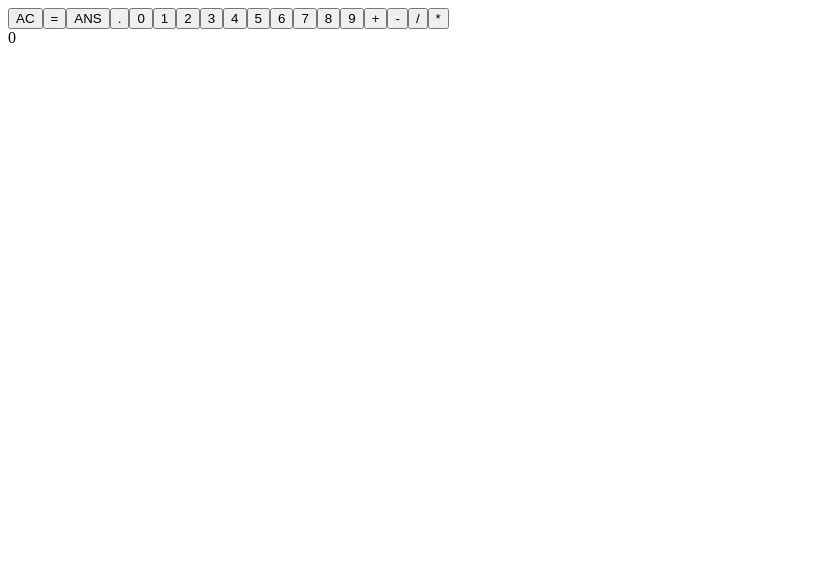
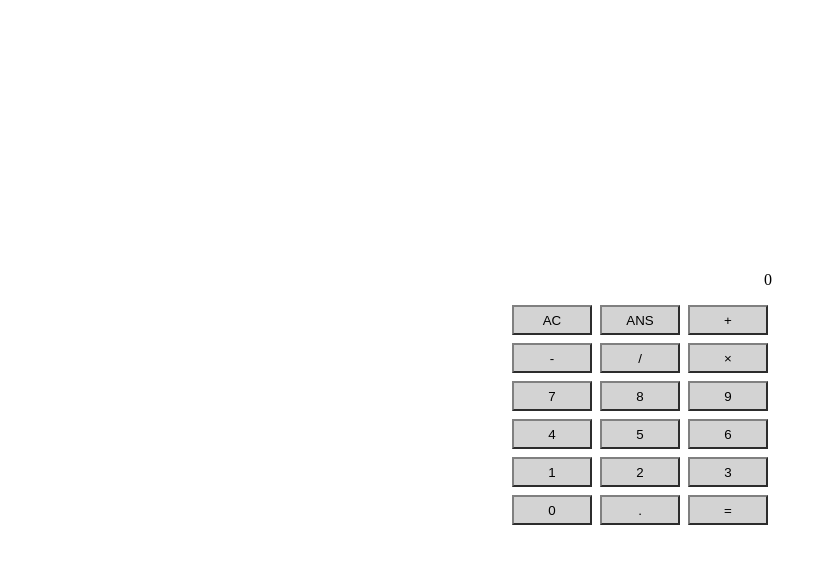
Before and after one commit to choilmto/fcc-Calculator, a plain HTML site: page index.html in a window 1280 px wide. Shown: the whole page, without its empty margins (0-827 px from the left). Drawn offline with Linux system fonts and the light colour scheme.

Commit message:
Implement CSS.

```diff
--- a/index.html
+++ b/index.html
@@ -1,17 +1,19 @@
 <html>
 <head>
 </head>
-
+  <link rel="stylesheet" type="text/css" href="styling.css">
 <body>
 
-<div id="app">
-  <button-draw
-    v-for="input in inputs"
-    v-bind:content="input.content"
-    v-on:press="respondToInput(input)"
-  ></button-draw>
-  <div id="display">
-    {{display}}
+<div class="outer-div">
+  <div id="app" class="calculator-housing">
+    <div id="display" class="calculator-display">
+      {{display}}
+    </div>
+    <button-draw
+      v-for="input in inputs"
+      v-bind:content="input.content"
+      v-on:press="respondToInput(input)"
+    ></button-draw>
   </div>
 </div>
 
--- a/main.js
+++ b/main.js
@@ -1,8 +1,12 @@
+/*To extend the operators available in the calculator,
+  add a key-pair value in operatorSet.
+  eg. "log": Math.log()
+*/
 const operatorSet = {
   "+": "+",
   "-": "-",
   "/": "/",
-  "*": "*"
+  "\u00D7": "*"
 };
 
 class FloatObject {
@@ -17,6 +21,9 @@ class OperatorObject {
     this.displayPart = operator;
   }
 }
+/*In the future, I might want to implement an ErrorClass instead of using
+  a FloatObject.
+*/
 
 const appendAnswer = (tokens, answer, isWaitingForFirstInputAfterEquals) => {
   if (answer === "") {
@@ -85,8 +92,8 @@ const useEval = (tokens) => {
     return [new FloatObject(resultFromEval, {isAnswer: true})];
   }
   catch(e) {
-    window.alert(e);
-    return clearDisplay();
+    console.log(e);
+    return [new FloatObject("ERROR", {isAnswer:true})];
   }
 };
 
@@ -94,24 +101,24 @@ const clearDisplay = () => [new FloatObject("0", {isAnswer: false})];
 
 const inputsArray = (() => {
   let arrayButtons = [{content: 'AC', processInput: clearDisplay},
-    {content: '=', processInput: useEval},
-    {content: 'ANS', processInput: appendAnswer},
-    {content: ".", processInput: appendContent}
+    {content: 'ANS', processInput: appendAnswer}
   ];
-
-  for (let i = 0; i <= 9; i++) {
-    arrayButtons.push({content: i.toString(), processInput: appendContent});
-  }
 
   for (let operators in operatorSet) {
     arrayButtons.push({content: operators, processInput: appendOperator});
   }
+
+  [7, 8, 9, 4, 5, 6, 1, 2, 3, 0].forEach((element) => arrayButtons.push({content: element.toString(), processInput: appendContent}));
+
+  arrayButtons.push({content: ".", processInput: appendContent});
+  arrayButtons.push({content: '=', processInput: useEval});
+
   return arrayButtons;
 })();
 
 Vue.component('button-draw', {
   props: ['content'],
-  template: '<button v-on:click="$emit(\'press\')">{{content}}</button>'
+  template: '<button v-on:click="$emit(\'press\')" class="calculator-buttons">{{content}}</button>'
 });
 
 var app = new Vue ({
@@ -124,7 +131,9 @@ var app = new Vue ({
   },
   computed: {
     display: function () {
-      return this.tokens.reduce((accumulator, currentValue) => accumulator + currentValue.displayPart, "");
+      const DISPLAY_LENGTH = 33;
+      let fullDisplayString = this.tokens.reduce((accumulator, currentValue) => accumulator + currentValue.displayPart, "");
+      return fullDisplayString.substr(fullDisplayString.length < DISPLAY_LENGTH ? 0 : fullDisplayString.length - DISPLAY_LENGTH, DISPLAY_LENGTH);
     }
   },
   methods: {
@@ -138,7 +147,7 @@ var app = new Vue ({
       let lastToken = this.tokens[this.tokens.length - 1];
       if ((lastToken.isAnswer) && (input.content === "=")) {
         lastToken.isAnswer = false;
-        this.answer = lastToken.displayPart;
+        this.answer = lastToken.displayPart === "ERROR" ? "" : lastToken.displayPart;
         this.isWaitingForFirstInputAfterEquals = true;
         return;
       }
--- /dev/null
+++ b/styling.css
@@ -0,0 +1,24 @@
+.calculator-housing {
+  width: 264px;
+}
+
+.calculator-display {
+  height: 30px;
+  text-align: right;
+  text-overflow: hidden;
+}
+
+.calculator-buttons {
+  width: 80px;
+  height: 30px;
+  margin: 4px;
+  background-color: LightGrey;
+  border-color: Grey;
+}
+
+.outer-div {
+  display: flex;
+  align-items: center;
+  justify-content: center;
+  height: 100%;
+}
```
